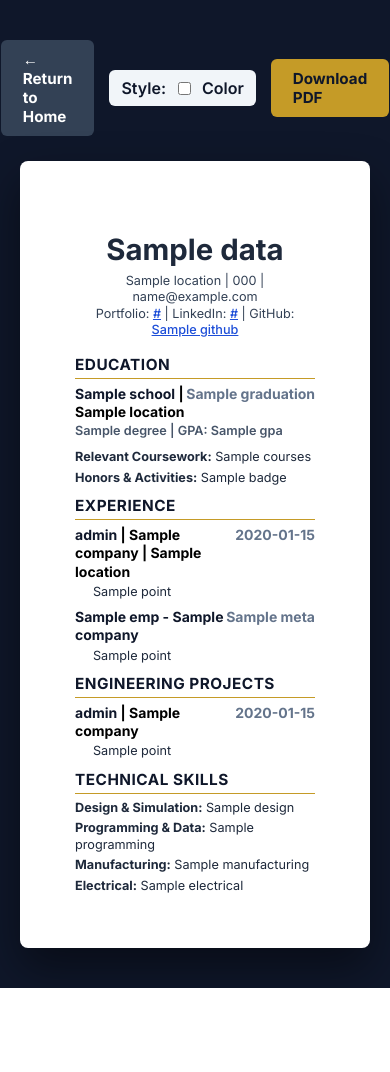
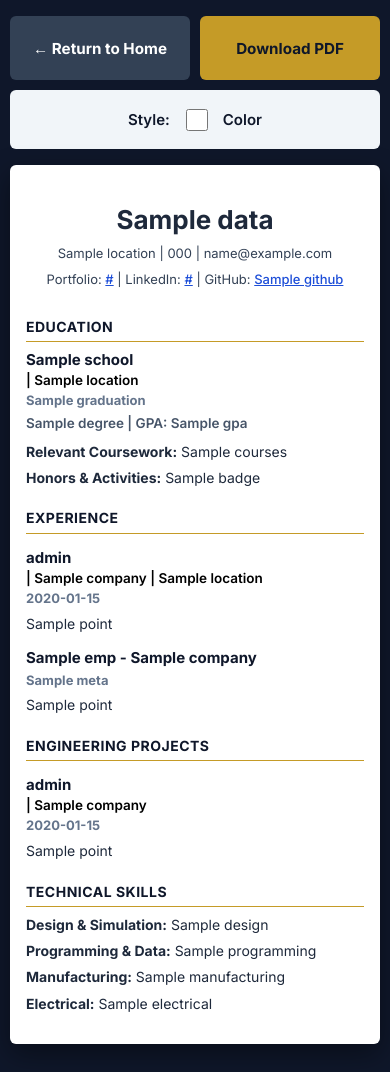
Before and after one commit to AndrewVoelkerding/AndrewVoelkerding, a Python web app: template templates/resume.html in a window 390 px wide. Before the commit the page ends 988 px from the top, so only its background shows below. Run offline with Jinja, Linux system fonts and the light colour scheme; the template is opened without the code that fills it: most values are stand-ins (such as "Sample title", 1, 10 or a date in 2020).

Commit message:
Enhance resume HTML with responsive design features
Added viewport and theme color meta tags, improved mobile styles, and updated inline metadata for education and experience sections.

```diff
--- a/templates/resume.html
+++ b/templates/resume.html
@@ -2,7 +2,11 @@
 <html lang="en">
 <head>
     <meta charset="UTF-8">
+    <meta name="viewport" content="width=device-width, initial-scale=1.0">
+    <meta name="theme-color" content="#0F172A">
     <title>{{ data.name }} - Resume</title>
+    <link rel="preconnect" href="https://fonts.googleapis.com">
+    <link rel="preconnect" href="https://fonts.gstatic.com" crossorigin>
     <link href="https://fonts.googleapis.com/css2?family=Inter:wght@400;500;600;700&display=swap" rel="stylesheet">
     <style>
         @page {
@@ -10,8 +14,11 @@
             margin: 0.35in 0.4in;
         }
 
+        html { -webkit-text-size-adjust: 100%; text-size-adjust: 100%; }
+
         /* Screen view layout */
         body {
+            overflow-wrap: break-word;
             font-family: 'Inter', Arial, sans-serif;
             background-color: #0F172A;
             color: #1e293b;
@@ -227,6 +234,76 @@
             margin-bottom: 4px;
         }
 
+        .toggle label, .toggle input { cursor: pointer; }
+        .bullet { display: inline; }
+
+        /* =========================================
+           📱 MOBILE (screen only - never applies to the PDF)
+           ========================================= */
+        @media screen and (max-width: 700px) {
+            body { padding: 16px 10px 28px; }
+
+            /* Buttons: Home + Download share a row, the style switch gets its own full-width row */
+            .actions-bar {
+                flex-wrap: wrap;
+                gap: 10px;
+                margin-bottom: 16px;
+                max-width: 980px;
+            }
+            .actions-bar .btn {
+                flex: 1 1 0;
+                display: inline-flex;
+                align-items: center;
+                justify-content: center;
+                min-height: 44px;
+                padding: 10px 12px;
+                text-align: center;
+                white-space: nowrap;
+            }
+            .toggle {
+                order: 3;
+                flex: 1 1 100%;
+                justify-content: center;
+                min-height: 44px;
+                box-sizing: border-box;
+                font-size: 15px;
+            }
+            .toggle input { width: 22px; height: 22px; accent-color: #C59B27; }
+            .toggle label { padding: 12px 4px; }
+
+            /* The sheet: far less padding, and text sized for reading on a phone (pt sizes are print sizes) */
+            .resume-sheet {
+                padding: 22px 16px 24px;
+                border-radius: 6px;
+                line-height: 1.45;
+                box-shadow: 0 10px 28px rgba(0, 0, 0, 0.4);
+            }
+            h1 { font-size: 26px; line-height: 1.2; margin-bottom: 8px; }
+
+            .contact { font-size: 13px; line-height: 1.5; margin-bottom: 18px; }
+            .c-row { display: flex; flex-wrap: wrap; justify-content: center; gap: 0 14px; }
+            .c-sep { display: none; }
+            .contact a { display: inline-block; padding: 7px 0; }
+
+            h2 { font-size: 14px; margin-top: 20px; margin-bottom: 8px; padding-bottom: 4px; }
+            h3 { font-size: 15px; line-height: 1.35; }
+            /* Role on line 1, "Company | Location" on line 2, dates on line 3 (leading pipe hidden) */
+            .inline-meta { display: block; font-size: 13.5px; font-weight: 600; margin-top: 1px; }
+            .lead-sep { display: none; }
+
+            /* Title on top, dates underneath (the 2-column table + nowrap dates squeezed the title) */
+            .job-header { display: block; margin-top: 14px; margin-bottom: 4px; }
+            .job-title-cell, .meta-cell { display: block; }
+            .meta-cell { text-align: left; white-space: normal; font-size: 13px; margin-top: 2px; }
+            .education-block .job-header { margin-top: 6px; }
+
+            .subtitle { font-size: 13.5px; margin-bottom: 8px; }
+            p { font-size: 14px; margin: 6px 0; }
+            ul { margin: 6px 0 4px; padding-left: 0; font-size: 14px; }
+            li { display: flex; gap: 0.45em; margin-bottom: 6px; line-height: 1.45; }
+            .bullet { flex: none; }
+        }
+
         /* Print & WeasyPrint Overrides */
         @media print {
             body {
@@ -256,7 +335,7 @@
         <div class="toggle" role="group" aria-label="Resume style toggle">
             <label for="styleToggle">Style: </label>
             <input id="styleToggle" type="checkbox">
-            <span id="styleLabel">Color</span>
+            <label for="styleToggle" id="styleLabel">Color</label>
         </div>
 
         <a id="downloadBtn" href="{{ pdf_color }}" class="btn" download="Andrew_Voelkerding_Resume.pdf">Download PDF</a>
```
Also changed, not shown: other parts of templates/resume.html (+16 -6 lines).
